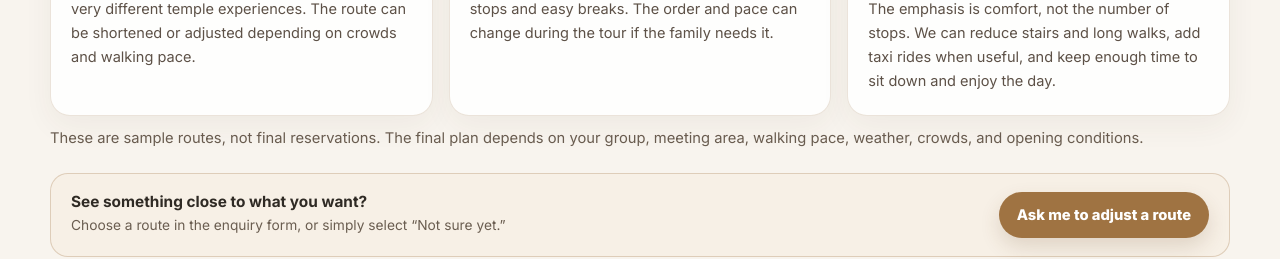
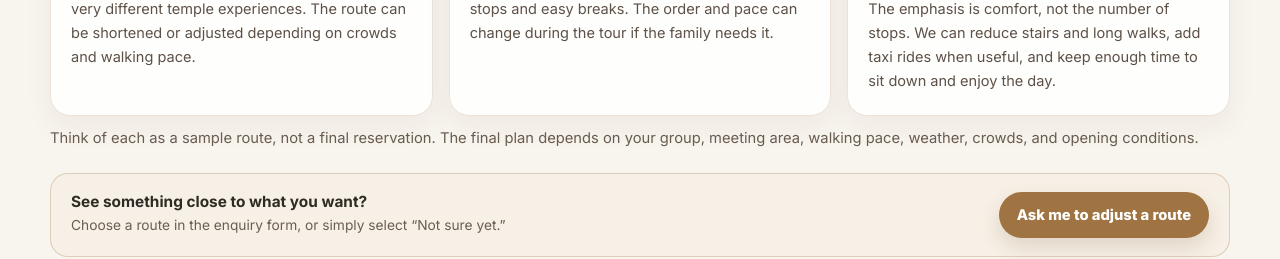
Before and after one commit to Steveston147/kyoto-private-guide-site, a Next.js app: page / in a window 1280 px wide. Shown: the part 3380-3639 px from the top of the page. Built offline with nearby package versions, Linux system fonts and the light colour scheme.

Commit message:
test: align route disclaimer with controlled contract

```diff
--- a/app/page.tsx
+++ b/app/page.tsx
@@ -221,7 +221,7 @@ export default function Page() {
           </figure>
         </div>
         <div className="route-grid">{routes.map((item, index) => <article className="route-card" key={item.title}><span className="route-number">0{index + 1}</span><h3>{item.title}</h3><p className="route-time">{item.time}</p><p className="route-best-for"><strong>Best for:</strong> {item.bestFor}</p><p className="route-flow">{item.route}</p><p>{item.text}</p></article>)}</div>
-        <p className="section-note">These are sample routes, not final reservations. The final plan depends on your group, meeting area, walking pace, weather, crowds, and opening conditions.</p>
+        <p className="section-note">Think of each as a sample route, not a final reservation. The final plan depends on your group, meeting area, walking pace, weather, crowds, and opening conditions.</p>
         <div className="route-cta"><div><strong>See something close to what you want?</strong><span>Choose a route in the enquiry form, or simply select “Not sure yet.”</span></div><a className="btn btn-primary" href="#contact">Ask me to adjust a route</a></div>
       </section>
 
```
